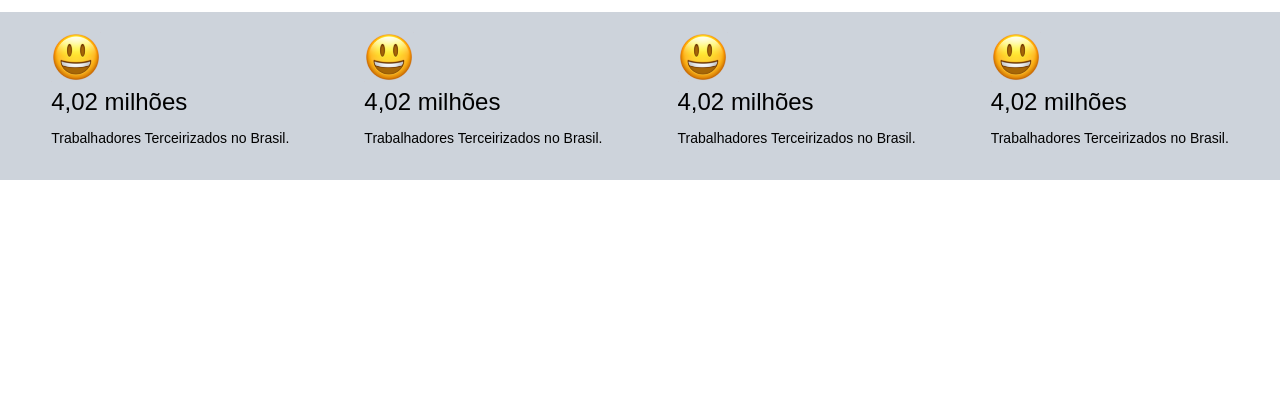
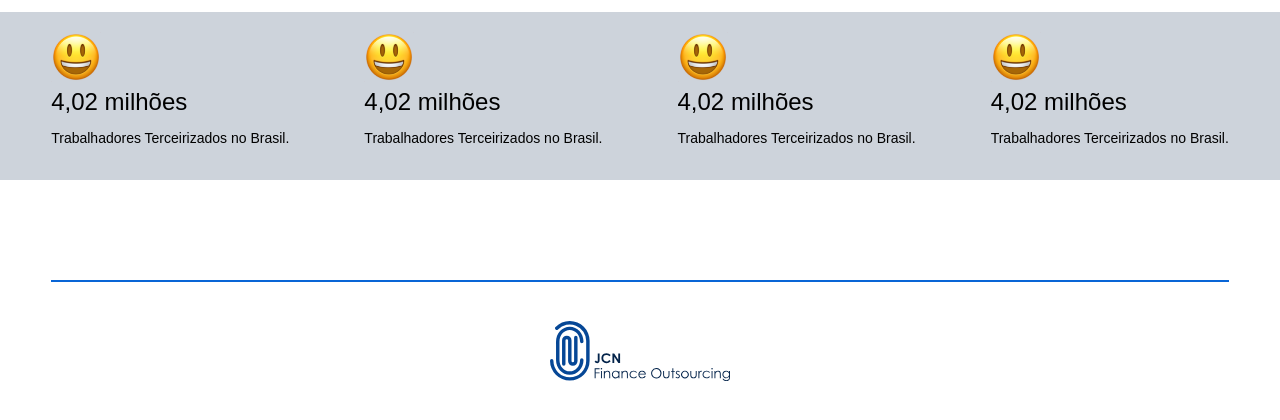
Before and after one commit to eduqz/JCN, a Django app: page / in a window 1280 px wide. Shown: the part 1113-1533 px from the top of the page. Before the commit the page ends 1293 px from the top, so only its background shows below. Run offline with Django 3.2, Linux system fonts and the light colour scheme; style sheets or scripts are compiled from the project's sources; some libraries are stand-ins or nearby versions; some web fonts are replaced.

Commit message:
add footer

```diff
--- /dev/null
+++ b/assets/css/_footer.scss
@@ -0,0 +1,18 @@
+footer {
+    height: 180px;
+    display: flex;
+    flex-direction: column;
+    align-items: center;
+    justify-content: space-evenly;
+
+    div {
+        height: 2px;
+        max-width: 1400px;
+        width: 92%;
+        background-color: #0965D6;
+    }
+
+    img {
+        width: 180px;
+    }
+}
--- a/assets/css/main.scss
+++ b/assets/css/main.scss
@@ -44,3 +44,4 @@ body {
 @import '_navbar';
 @import '_banner';
 @import '_about-us';
+@import '_footer';
--- a/assets/js/navbar.js
+++ b/assets/js/navbar.js
@@ -12,6 +12,8 @@ $('.jsNavbarClose').click(function() {
 
 var $doc = $('html, body');
 $('.scrollSuave').click(function() {
+    document.getElementById('navbar-mobile').classList.toggle('active');
+    document.getElementById('navbar-menu').classList.toggle('deactive');
     $doc.animate({
         scrollTop: $( $.attr(this, 'href') ).offset().top
     }, 500);
--- /dev/null
+++ b/templates/footer.html
@@ -0,0 +1,6 @@
+{% load static %}
+
+<footer>
+    <div></div>
+    <img src="../assets/images/logo-footer.svg" alt="logo da JCN">
+</footer>
--- a/templates/home.html
+++ b/templates/home.html
@@ -13,6 +13,7 @@
     {% include 'navbar.html' %}
     {% include 'banner.html' %}
     {% include 'about-us.html' %}
+    {% include 'footer.html' %}
     <script type="text/javascript" src="//code.jquery.com/jquery-1.11.0.min.js"></script>
     <script type="text/javascript" src="//code.jquery.com/jquery-migrate-1.2.1.min.js"></script>
     <script type="text/javascript" src="../assets/js/navbar.js"></script>
--- a/templates/navbar.html
+++ b/templates/navbar.html
@@ -13,7 +13,7 @@
     <nav id="navbar-mobile-nav">
         <a href="#banner" class="scrollSuave">INÍCIO</a>
         <a href="#banner" class="scrollSuave">SERVIÇOS</a>
-        <a href="#about-us" class="scrollSuave">SOBRE</a>
+        <a href="#banner-bar" class="scrollSuave">SOBRE</a>
         <a href="#banner" class="scrollSuave">DEPOIMENTOS</a>
         <a href="#banner" class="scrollSuave">CONTATO</a>
     </nav>
```
Also changed, not shown: assets/sass/css/main.css (+14 -0 lines), assets/images/logo-footer.svg (added), 1 other file.
